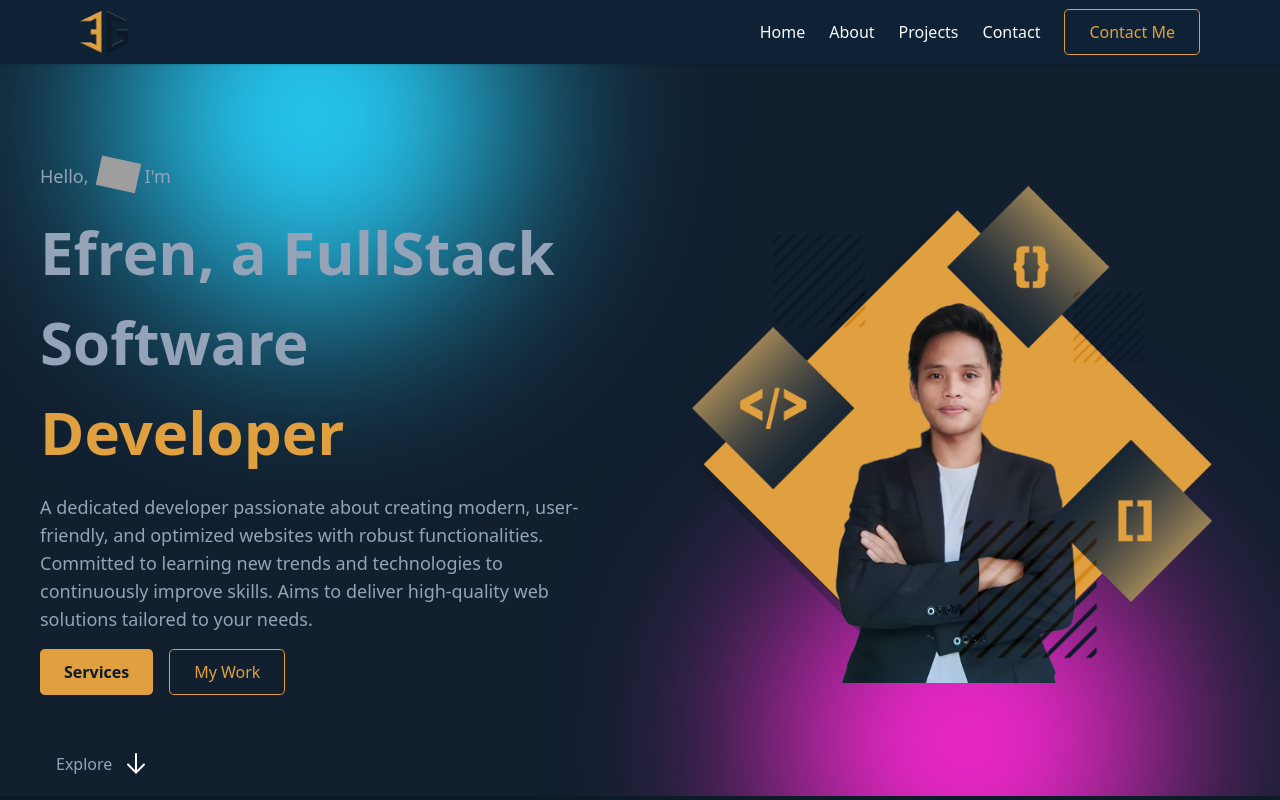
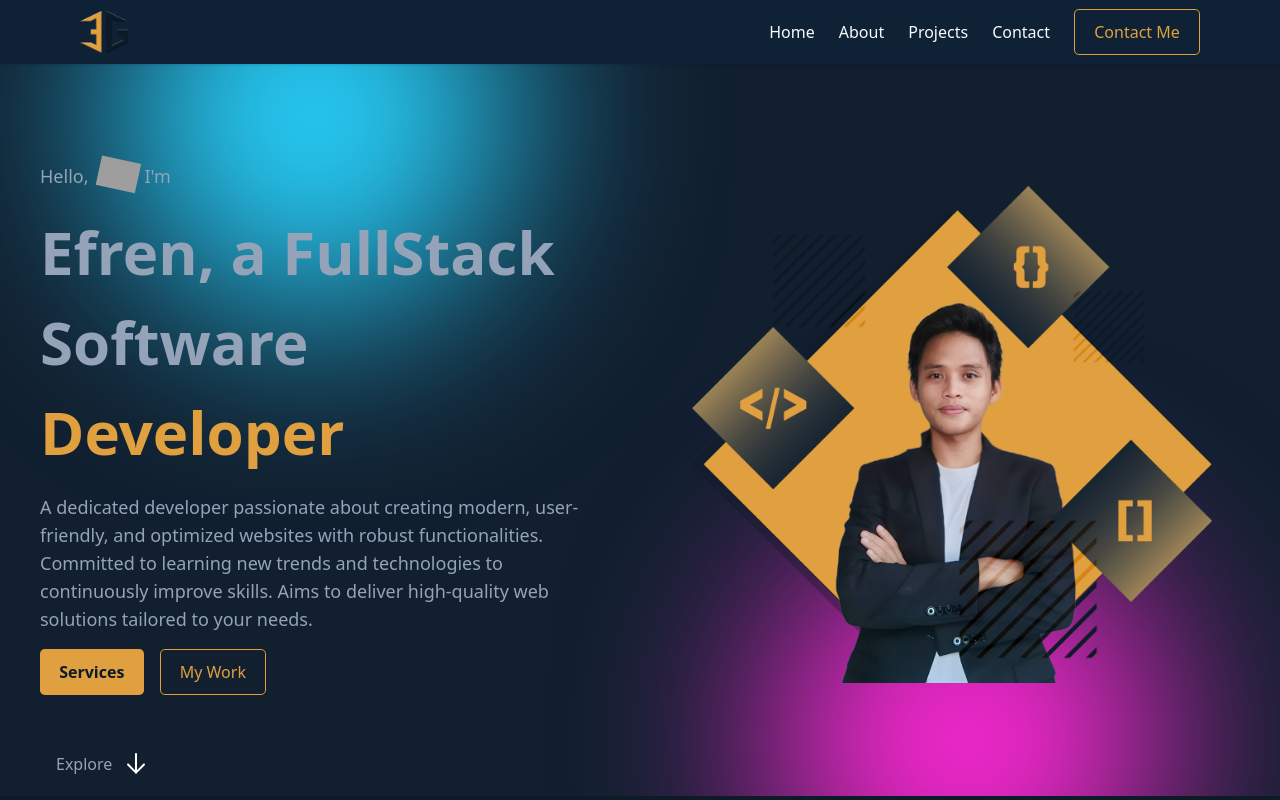
Before and after one commit to e-gors/portfolio-v2, a React (Vite) app: page / in a window 1280 px wide. Shown: the top 800 px of the page. Built offline with nearby package versions, Linux system fonts and the light colour scheme; grey boxes are pictures that could not be loaded.

Commit message:
fixed button designs

```diff
--- a/src/index.css
+++ b/src/index.css
@@ -30,6 +30,8 @@ html {
   --color-slate-400: #94a3b8;
   --color-slate-500: #64748b;
 
+  --color-black: #000000;
+
   --color-shadow: rgba(0, 0, 0, 0.4);
 
   /* ===============================
@@ -53,6 +55,8 @@ html {
   --text-accent: var(--color-gold-500);
   --text-soft: var(--color-gold-400);
 
+  --text-black: var(--color-black);
+
   /* ===============================
      Button Colors
      =============================== */
@@ -64,7 +68,7 @@ html {
   /* Outline */
   --btn-border-accent: var(--color-gold-500);
   --btn-bg-hover-accent: var(--color-gold-500);
-  --btn-text-hover-outline: var(--color-white);
+  --btn-outline-hover: var(--color-black);
 }
 
 /* custom classes */
@@ -126,7 +130,7 @@ html {
     color: #0d1a28;
     font-weight: 600;
     border-radius: 0.30rem;
-    padding: 0.65rem 1.5rem;
+    padding: 0.60rem 1.2rem;
     transition: all 0.2s ease;
     cursor: pointer;
   }
@@ -140,14 +144,14 @@ html {
     border: 1px solid var(--btn-accent);
     color: var(--btn-accent);
     border-radius: 0.30rem;
-    padding: 0.65rem 1.5rem;
+    padding: 0.60rem 1.2rem;
     transition: all 0.2s ease;
     cursor: pointer;
   }
 
   .btn-outline:hover {
     background-color: var(--btn-accent);
-    color: var(--text-primary);
+    color: var(--btn-outline-hover);
   }
 
   .nav-link {
```
